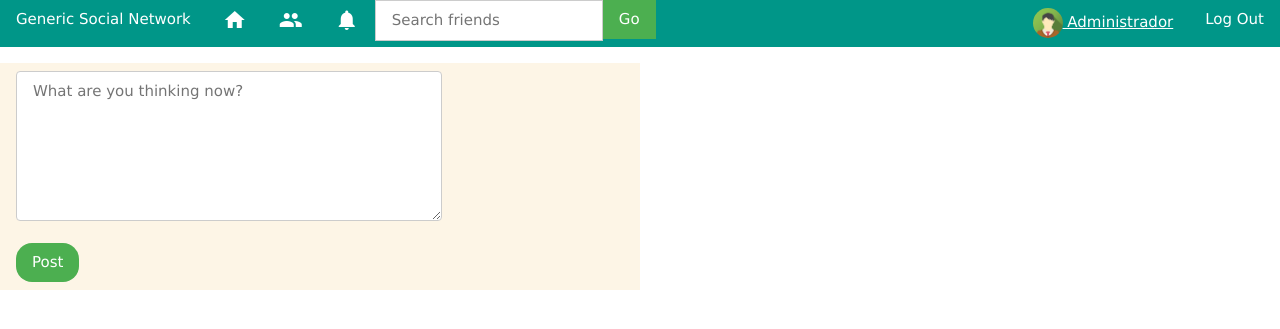
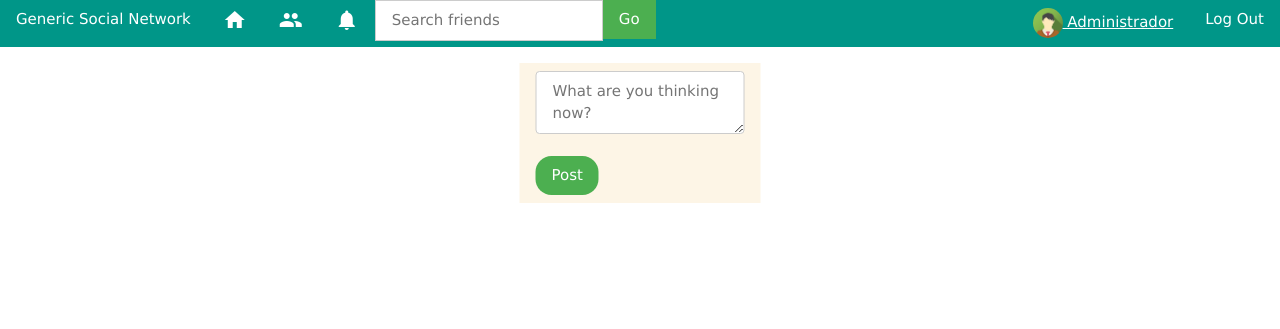
Before and after one commit to rafapaz/socialNetwork, a Django app: page / in a window 1280 px wide. Shown: the top 329 px of the page. Run offline with Django 3.2, Linux system fonts and the light colour scheme; a user stored in the database is signed in; data comes from the database, SQL or seed files in the repository; both versions use the stored data as it was after the commit.

Commit message:
center page

```diff
--- a/main/templates/main/listUsers.html
+++ b/main/templates/main/listUsers.html
@@ -4,9 +4,9 @@
 
 {% block content %}
     {% for u in usersList %}
-        <div class="w3-display-container  w3-panel w3-sand w3-mobile w3-center"  style="width:50%">
+        <div class="w3-display-container  w3-panel w3-sand w3-mobile w3-center">
             <span onclick="this.parentElement.style.display='none'"
-            class="w3-button w3-display-topright">X</span>
+            class="w3-button w3-display-topright w3-small">X</span>
             <form action="{% url 'requestFriend' %}" method="POST">
                 {% csrf_token %}
                 <input type="hidden" id="id" name="id" value="{{u.id}}">
--- a/posts/templates/posts/index.html
+++ b/posts/templates/posts/index.html
@@ -4,10 +4,10 @@
 
 {% block content %}
 
-<div class="w3-display-container w3-panel w3-sand w3-mobile w3-center w3-padding" style="width:50%">
+<div class="w3-display-container w3-panel w3-sand w3-mobile w3-center w3-padding" >
     <form action="{% url 'post' %}" method="POST">
         {% csrf_token %}
-        <textarea style="width:70%;height:150px" class="w3-input w3-border w3-round w3-padding" id="text" name="text" placeholder="What are you thinking now?"></textarea><br>
+        <textarea  class="w3-input w3-border w3-round w3-padding" id="text" name="text" placeholder="What are you thinking now?"></textarea><br>
         <button class="w3-button w3-round-xlarge w3-green w3-left" type="submit">Post</button>
     </form>
 </div>
--- a/templates/base.html
+++ b/templates/base.html
@@ -39,8 +39,10 @@
 
     </div>
 
-    <div id="content">
-        {% block content %}{% endblock %}
+    <div class="w3-display-container" >
+        <div class="w3-display-topmiddle">
+            {% block content %}{% endblock %}
+        </div>
     </div>
 </body>
 </html>
```
Also changed, not shown: db.sqlite3.
